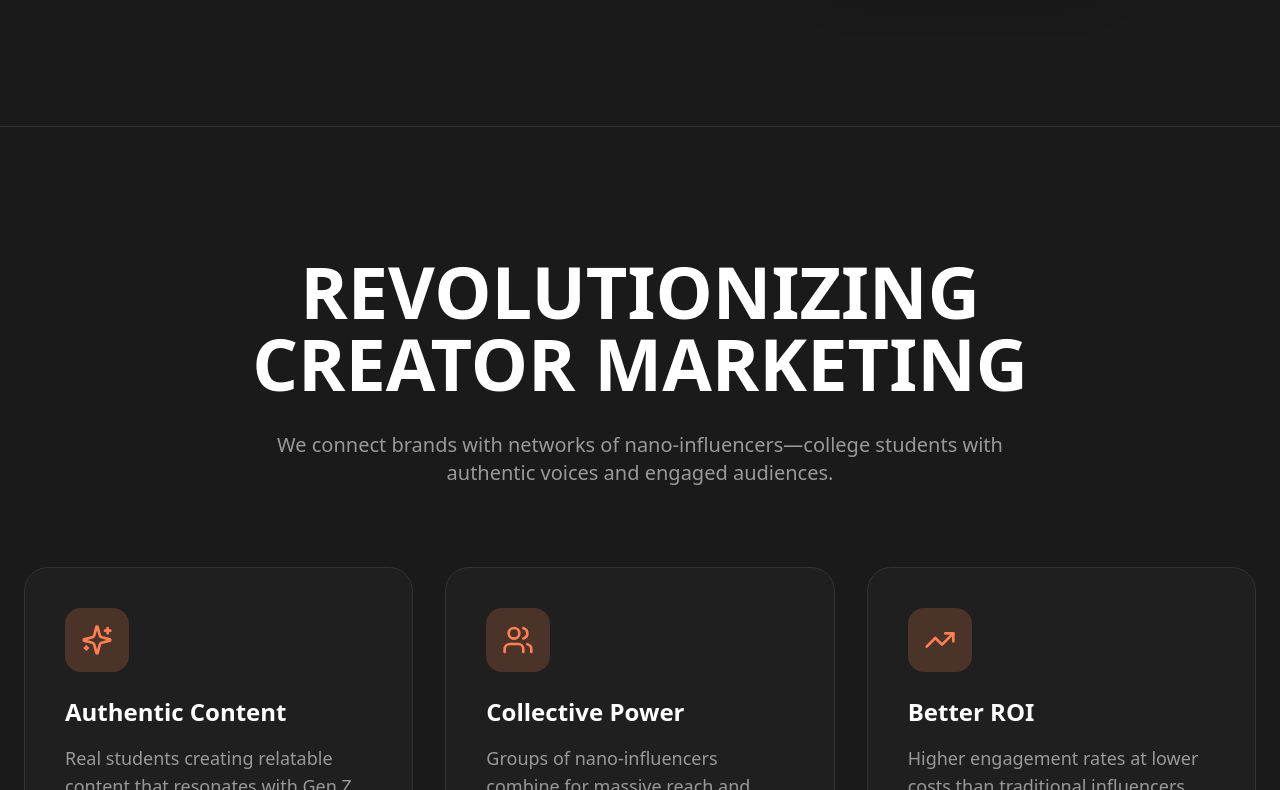
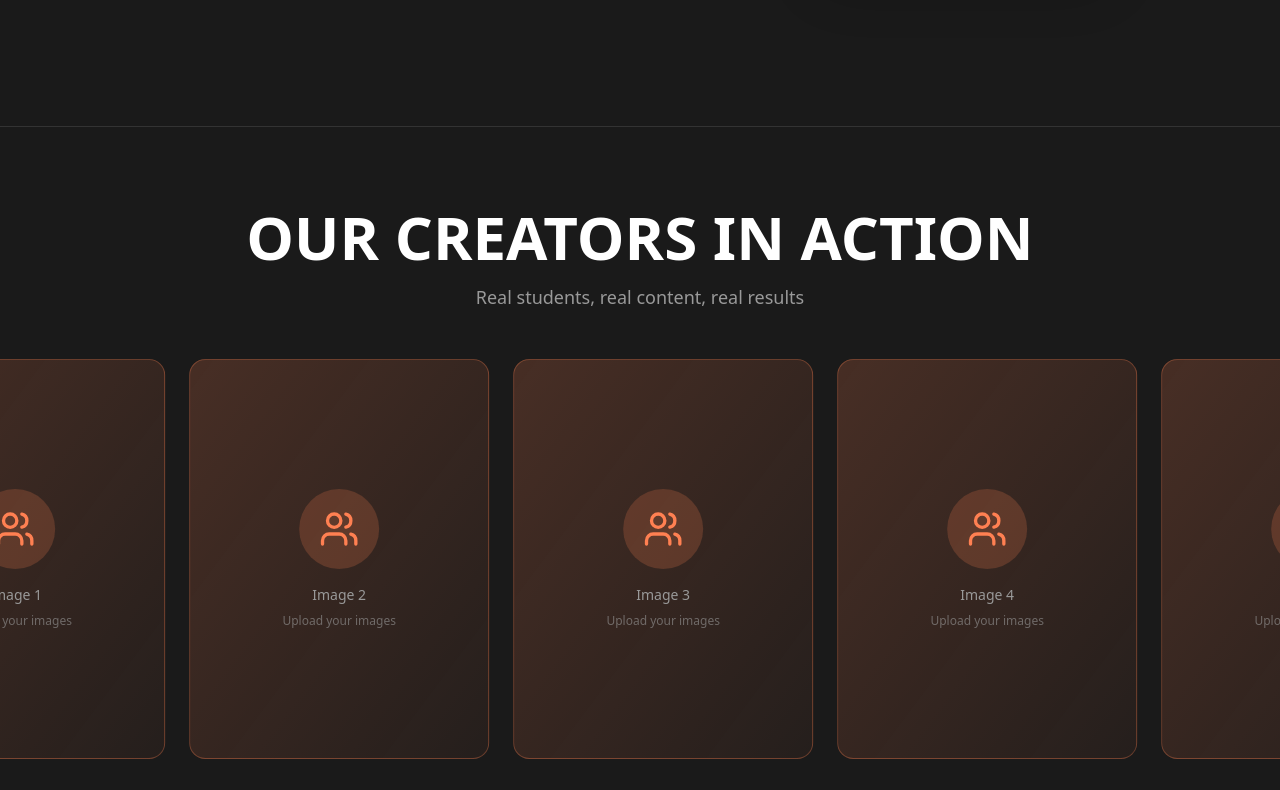
Before and after one commit to 1anurag-dev/student-spark-sync, a React (Vite) app: page / in a window 1280 px wide. Shown: the part 830-1620 px from the top of the page. Built offline with nearby package versions, Linux system fonts and the light colour scheme; the HTML template or start-up script is replaced by a standard one.

Commit message:
Add image gallery and remove favicon

```diff
--- a/src/index.css
+++ b/src/index.css
@@ -1,6 +1,23 @@
 @tailwind base;
 @tailwind components;
 @tailwind utilities;
+
+@keyframes scroll-left {
+  0% {
+    transform: translateX(0);
+  }
+  100% {
+    transform: translateX(-50%);
+  }
+}
+
+.animate-scroll-left {
+  animation: scroll-left 30s linear infinite;
+}
+
+.pause-animation:hover {
+  animation-play-state: paused;
+}
 
 /* Definition of the design system. All colors, gradients, fonts, etc should be defined here.
 All colors MUST be HSL.
--- a/src/pages/Index.tsx
+++ b/src/pages/Index.tsx
@@ -122,6 +122,51 @@ const Index = () => {
                 <div className="absolute top-0 left-1/2 -translate-x-1/2 w-32 h-6 bg-foreground rounded-b-2xl"></div>
               </div>
             </div>
+          </div>
+        </div>
+      </section>
+
+      {/* Scrolling Image Gallery */}
+      <section className="py-20 overflow-hidden bg-background border-t border-border">
+        <div className="mb-12 text-center">
+          <h2 className="text-4xl md:text-6xl font-black text-foreground mb-4">
+            OUR CREATORS IN ACTION
+          </h2>
+          <p className="text-lg text-muted-foreground">Real students, real content, real results</p>
+        </div>
+
+        {/* Horizontal Scrolling Container */}
+        <div className="relative">
+          <div className="flex gap-6 animate-scroll-left hover:pause-animation">
+            {[...Array(12)].map((_, i) => (
+              <div
+                key={i}
+                className="flex-shrink-0 w-[300px] h-[400px] rounded-2xl bg-gradient-to-br from-primary/20 to-primary/5 border border-primary/30 flex items-center justify-center group hover:scale-105 transition-transform duration-300"
+              >
+                <div className="text-center p-6">
+                  <div className="w-20 h-20 rounded-full bg-primary/20 flex items-center justify-center mx-auto mb-4 group-hover:bg-primary group-hover:scale-110 transition-all">
+                    <Users className="w-10 h-10 text-primary group-hover:text-background transition-colors" />
+                  </div>
+                  <p className="text-muted-foreground text-sm">Image {i + 1}</p>
+                  <p className="text-xs text-muted-foreground/60 mt-2">Upload your images</p>
+                </div>
+              </div>
+            ))}
+            {/* Duplicate for seamless loop */}
+            {[...Array(12)].map((_, i) => (
+              <div
+                key={`dup-${i}`}
+                className="flex-shrink-0 w-[300px] h-[400px] rounded-2xl bg-gradient-to-br from-primary/20 to-primary/5 border border-primary/30 flex items-center justify-center group hover:scale-105 transition-transform duration-300"
+              >
+                <div className="text-center p-6">
+                  <div className="w-20 h-20 rounded-full bg-primary/20 flex items-center justify-center mx-auto mb-4 group-hover:bg-primary group-hover:scale-110 transition-all">
+                    <Users className="w-10 h-10 text-primary group-hover:text-background transition-colors" />
+                  </div>
+                  <p className="text-muted-foreground text-sm">Image {i + 1}</p>
+                  <p className="text-xs text-muted-foreground/60 mt-2">Upload your images</p>
+                </div>
+              </div>
+            ))}
           </div>
         </div>
       </section>
```
